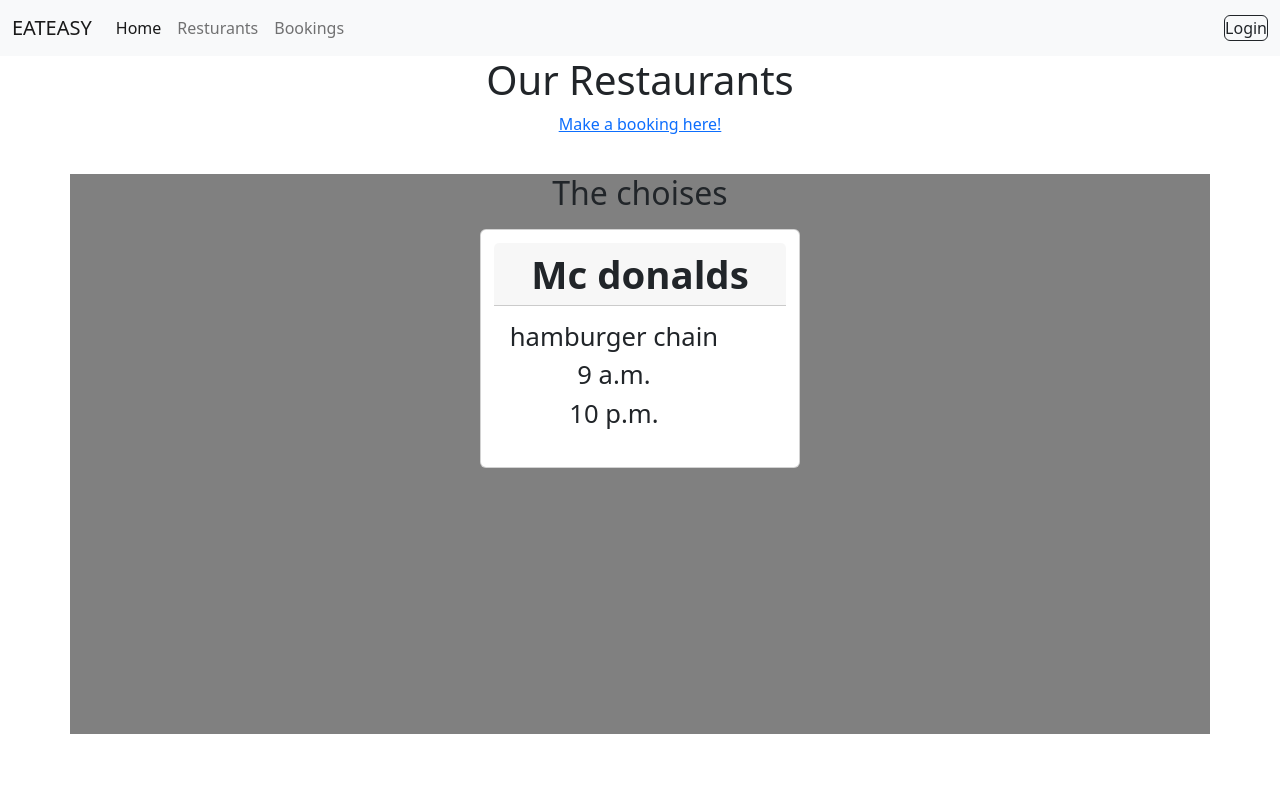
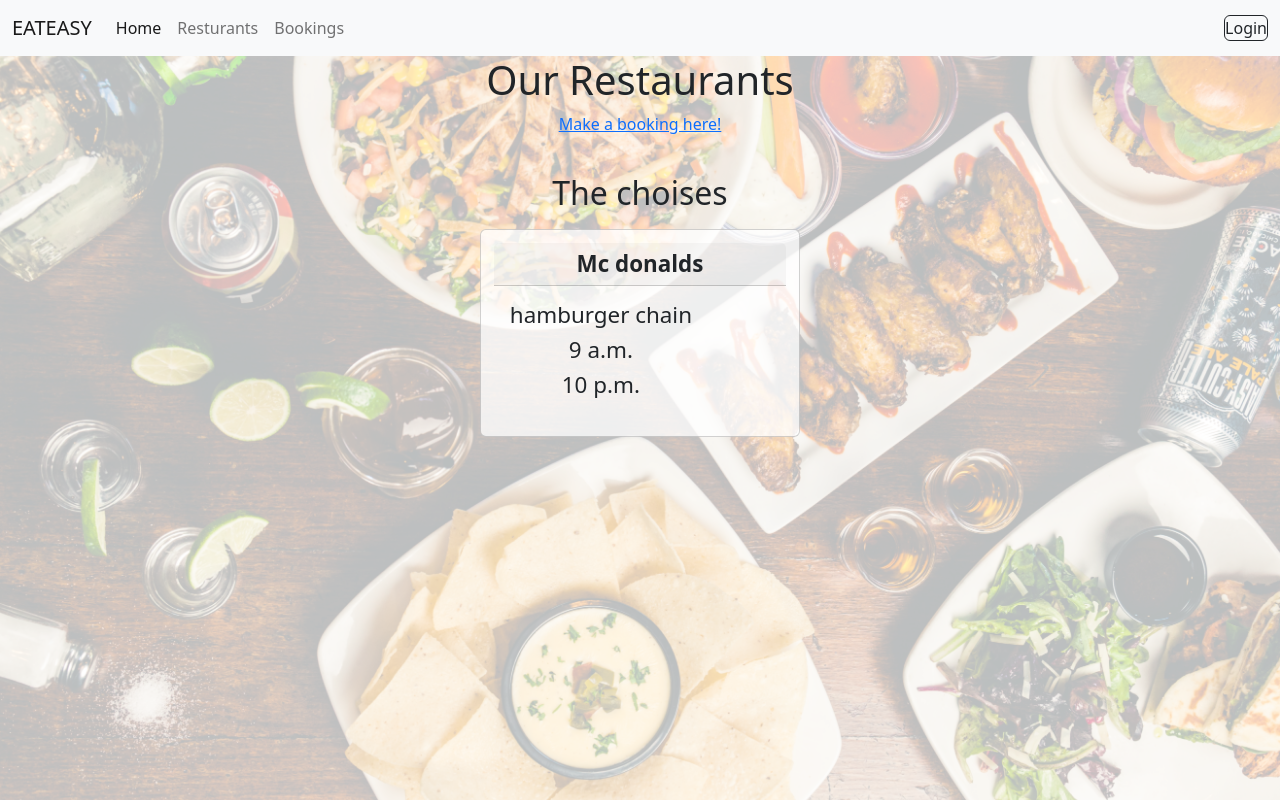
Before and after one commit to t-hullis/Restaurant-Booking-System, a Django app: page /restaurants in a window 1280 px wide. Run offline with Django 3.2, Linux system fonts and the light colour scheme; data comes from the database, SQL or seed files in the repository; both versions use the stored data as it was after the commit.

Commit message:
start styling home page and cards for displaying info

```diff
--- a/eateasy/settings.py
+++ b/eateasy/settings.py
@@ -146,6 +146,7 @@ STATICFILES_STORAGE = 'cloudinary_storage.storage.StaticHashedCloudinaryStorage'
 STATICFILES_DIRS = [os.path.join(BASE_DIR, 'static')]
 STATIC_ROOT = os.path.join(BASE_DIR, 'staticfiles')
 
+
 MEDIA_URL = '/media/'
 DEFULT_FILE_STORAGE = 'cloudinary_storage.storage.MediaCloudinaryStorage'
 
--- a/static/css/styles.css
+++ b/static/css/styles.css
@@ -1,3 +1,28 @@
-/* body {
-    background-color: blue;
-} */
+:root {
+    --font-size: 1.75vw;
+  }
+/* Background image */
+#background-home {
+    background: linear-gradient(rgba(255, 255, 255, 0.7), rgba(255, 255, 255, 0.7)), url('/static/images/homepage.jpg');
+    background-size: cover;
+
+      }
+/* limit form width */
+.my-form {
+    max-width: 45%;
+    margin: auto;
+    }
+/* Cards for bookings and restaurants */
+.card {
+    font-size: var(--font-size);
+}
+
+.card-header {
+    font-size: var(--font-size);
+}
+.card-body {
+    font-size: var(--font-size);
+}
+.card-title {
+    font-size: var(--font-size);
+}
--- a/templates/bookingsys/add_restaurant.html
+++ b/templates/bookingsys/add_restaurant.html
@@ -1,6 +1,7 @@
 {% extends 'bookingsys/base.html' %} {% block title %} Add Restaurant {% endblock %}
 {% load crispy_forms_tags %} {% block content %}
-<form method="post" class="text-center">
+<h1 class="text-center m-3">Add New Restaurant</h1>
+<form method="post" class="text-center my-form">
   {% csrf_token %}{{form|crispy}}
   <button type="submit" class="btn btn-success">Add</button>
   <button class="btn btn-secondary btn-danger" type="button" onclick="window.history.back();">Cancel</button>
--- a/templates/bookingsys/base.html
+++ b/templates/bookingsys/base.html
@@ -1,23 +1,19 @@
+{% load static %}
+
 <!doctype html>
 <html lang="en">
   <head>
     <meta charset="utf-8">
     <meta name="viewport" content="width=device-width, initial-scale=1">
     <title>EATEASY</title>
-    <link rel="stylesheet" href="/static/css/styles.css">
+    <link rel="stylesheet" type="text/css" href="{% static 'css/styles.css' %}">
+
     <link href="https://cdn.jsdelivr.net/npm/bootstrap@5.2.3/dist/css/bootstrap.min.css" rel="stylesheet" integrity="sha384-rbsA2VBKQhggwzxH7pPCaAqO46MgnOM80zW1RWuH61DGLwZJEdK2Kadq2F9CUG65" crossorigin="anonymous">
-    <style>
-      /* #main-body{
-        height: 100vh;
-      } */
-      /* #dd {
-        height: 100vh;
-      } */
-      </style>
+
   </head>
   <header>
     <nav class="navbar navbar-expand-lg bg-light">
-        <div class="container-fluid" id="dd">
+        <div class="container-fluid " id="dd">
           <a class="navbar-brand" href="/home">EATEASY</a>
           <button class="navbar-toggler" type="button" data-bs-toggle="collapse" data-bs-target="#navbarNav" aria-controls="navbarNav" aria-expanded="false" aria-label="Toggle navigation">
             <span class="navbar-toggler-icon"></span>
@@ -52,7 +48,8 @@
         </div>
       </nav>
     </header>
-      <body>
+
+      <body id="background-home">
         {% block content %}
         <!-- Content Goes here -->
         {% endblock content %}
--- a/templates/bookingsys/edit_booking.html
+++ b/templates/bookingsys/edit_booking.html
@@ -1,6 +1,6 @@
 {% extends 'bookingsys/base.html' %} {% block title %} Make a Booking {% endblock %}
 {% load crispy_forms_tags %} {% block content %}
-<form method="post" class="text-center">
+<form method="post" class="text-cente my-form">
   {% csrf_token %}{{form|crispy}}
   <button type="submit" class="btn btn-success">Book</button>
 </form>
--- a/templates/bookingsys/home.html
+++ b/templates/bookingsys/home.html
@@ -7,7 +7,7 @@
 
 <a href="/make-booking" style="font-size: 2vw; margin: 2vw;">Book here!</a>
 
-<div class="container text-center" style="background-color: darkgrey; margin-top: 3vw;">
+<div class="container text-center" style="margin-top: 3vw;">
   <h3>Welcome</h3>
   <div></div>
   <div>EatEasy with our new booking system</div>
--- a/templates/bookingsys/make_booking.html
+++ b/templates/bookingsys/make_booking.html
@@ -1,6 +1,6 @@
 {% extends 'bookingsys/base.html' %} {% block title %} Make a Booking {% endblock %}
 {% load crispy_forms_tags %} {% block content %}
-<form method="post" class="text-center">
+<form method="post" class="text-center my-form">
   {% csrf_token %}{{form|crispy}}
   <button type="submit" class="btn btn-success">Book</button>
   <button class="btn btn-secondary btn-danger" type="button" onclick="window.history.back();">Cancel</button>
--- a/templates/bookingsys/restaurants.html
+++ b/templates/bookingsys/restaurants.html
@@ -5,17 +5,17 @@
 <h1 class="text-center">Our Restaurants</h1>
 <a href="/make-booking">Make a booking here!</a>
 </div>
-<div class="container text-center" style="height: 70vh; background-color: grey; margin-top: 3vw;">
+<div class="container text-center" style="height: 70vh; margin-top: 3vw;">
   <h2>The choises</h2>
     <div class="row justify-content-between justify-content-around text-center">
       {% for restaurant in restaurants %}
-      <div class="card mt-2 " style="width: 25vw; overflow: hidden; padding: 1vw;">
-        <h2 class="card-header" style="font-size: 3vw;"><strong>{{ restaurant.name }}</strong></h2>
+      <div class="card mt-2 " style="width: 25vw; background-color: rgba(255, 255, 255, 0.75) ;overflow: hidden; padding: 1vw;">
+        <h2 class="card-header"><strong>{{ restaurant.name }}</strong></h2>
         <div class="card-body d-flex flex-row justify-content-between">
           <div>
-            <h4 class="card-title" style="font-size: 2vw;"> {{ restaurant.description}}</h4>
-            <h4 class="card-title" style="font-size: 2vw;"> {{restaurant.opening_time }}</h4>
-            <h5 class="card-title" style="font-size: 2vw;"> {{restaurant.closing_time }}</h5>
+            <h4 class="card-title"> {{ restaurant.description}}</h4>
+            <h4 class="card-title"> {{restaurant.opening_time }}</h4>
+            <h5 class="card-title"> {{restaurant.closing_time }}</h5>
 
           </div>
         </div>
--- a/templates/registration/login.html
+++ b/templates/registration/login.html
@@ -1,8 +1,8 @@
 {% extends 'bookingsys/base.html' %} {% block title %}Login{% endblock %}
 
 {% load crispy_forms_tags %} {% block content %}
-<div class="d-flex justify-content-center align-items-center mt-5">
-  <form method="post" class="text-center col-md-6 ">
+<div class="d-flex justify-content-center align-items-center my-form">
+  <form method="post" class="text-center ">
     {% csrf_token %}{{form|crispy}}
     <p>Don't have an account? Create one <a href="/sign-up">Here</a>!</p>
    <button type="submit" class="btn btn-success">Login</button>
--- a/templates/registration/sign_up.html
+++ b/templates/registration/sign_up.html
@@ -1,7 +1,7 @@
 {% extends 'bookingsys/base.html' %} {% block title %}Sign-Up{% endblock %}
 
 {% load crispy_forms_tags %} {% block content %}
-<div class="d-flex justify-content-center align-items-center mt-5">
+<div class="d-flex justify-content-center align-items-center mt-5 my-form">
   <form method="post" class="text-center col-md-6 ">
     {% csrf_token %}{{form|crispy}}
     <p>Have an account? Login <a href="/login">Here</a>!</p>
```
Also changed, not shown: templates/bookingsys/bookings.html (+6 -6 lines), db.sqlite3, static/images/homepage.jpg (added).
